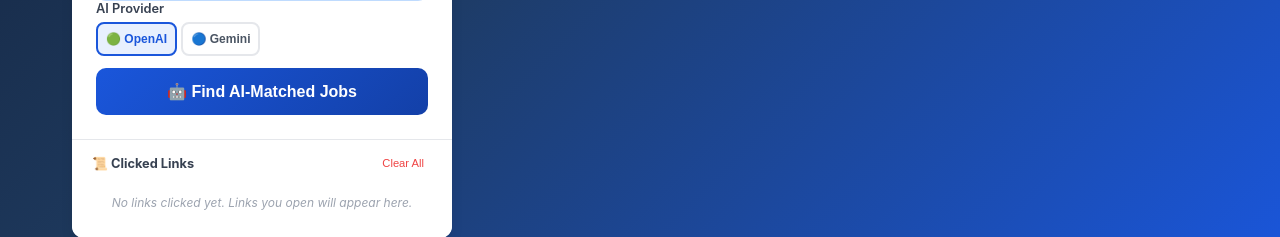
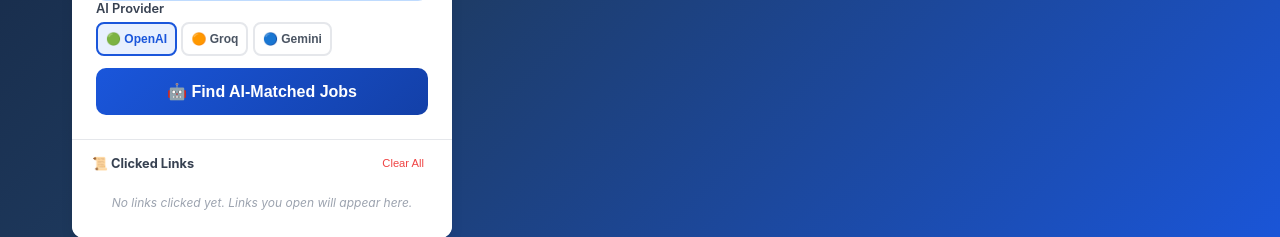
Before and after one commit to KhaoSky/milwaukee-job-finder, a Flask app: page / in a window 1280 px wide. Shown: the part 779-1016 px from the top of the page. Run offline with Flask 3, Linux system fonts and the light colour scheme.

Commit message:
Add Groq as free AI provider option

```diff
--- a/app.py
+++ b/app.py
@@ -22,6 +22,20 @@ def call_ai(prompt, provider="openai"):
         model = genai.GenerativeModel("gemini-2.0-flash")
         resp = model.generate_content(prompt)
         return resp.text or ""
+
+    elif provider == "groq":
+        from openai import OpenAI
+        groq = OpenAI(
+            api_key=os.environ.get("GROQ_API_KEY"),
+            base_url="https://api.groq.com/openai/v1"
+        )
+        resp = groq.chat.completions.create(
+            model="llama-3.3-70b-versatile",
+            messages=[{"role": "user", "content": prompt}],
+            max_tokens=8000,
+            temperature=0.3
+        )
+        return resp.choices[0].message.content or ""
 
     else:  # openai (default)
         from openai import OpenAI
--- a/templates/index.html
+++ b/templates/index.html
@@ -1123,6 +1123,7 @@
                     <label style="font-size:0.8rem;font-weight:600;color:var(--gray-700);margin-bottom:0.4rem;display:block">AI Provider</label>
                     <div class="loc-btn-group" id="providerGroup">
                         <button type="button" class="loc-btn active" data-provider="openai">🟢 OpenAI</button>
+                        <button type="button" class="loc-btn" data-provider="groq">🟠 Groq</button>
                         <button type="button" class="loc-btn" data-provider="gemini">🔵 Gemini</button>
                     </div>
                     <input type="hidden" name="ai_provider" id="aiProviderInput" value="openai">
```
Also changed, not shown: 1 other file.
